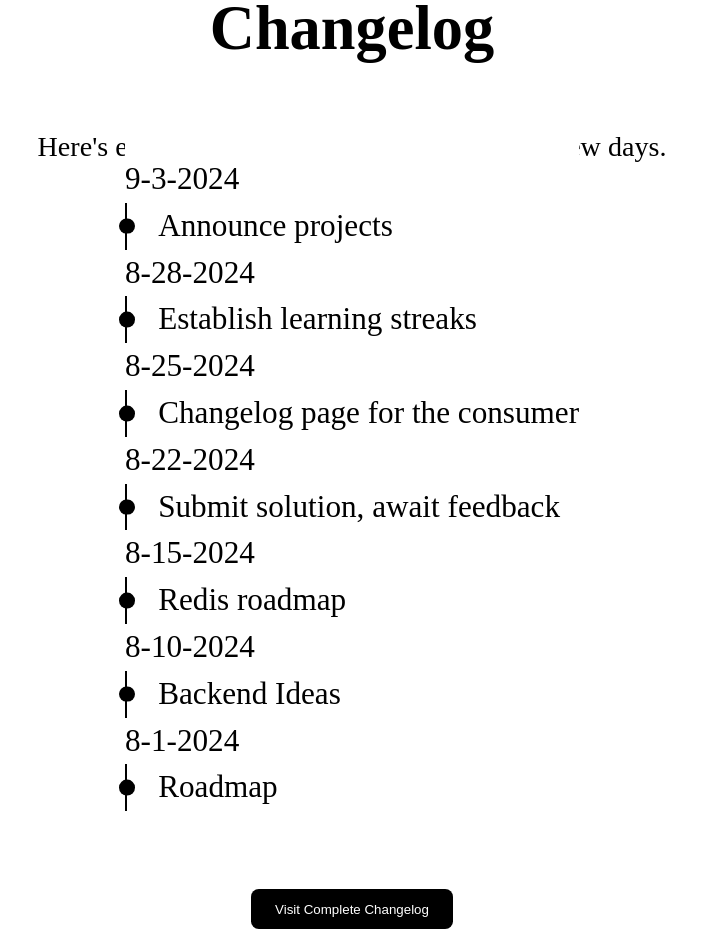
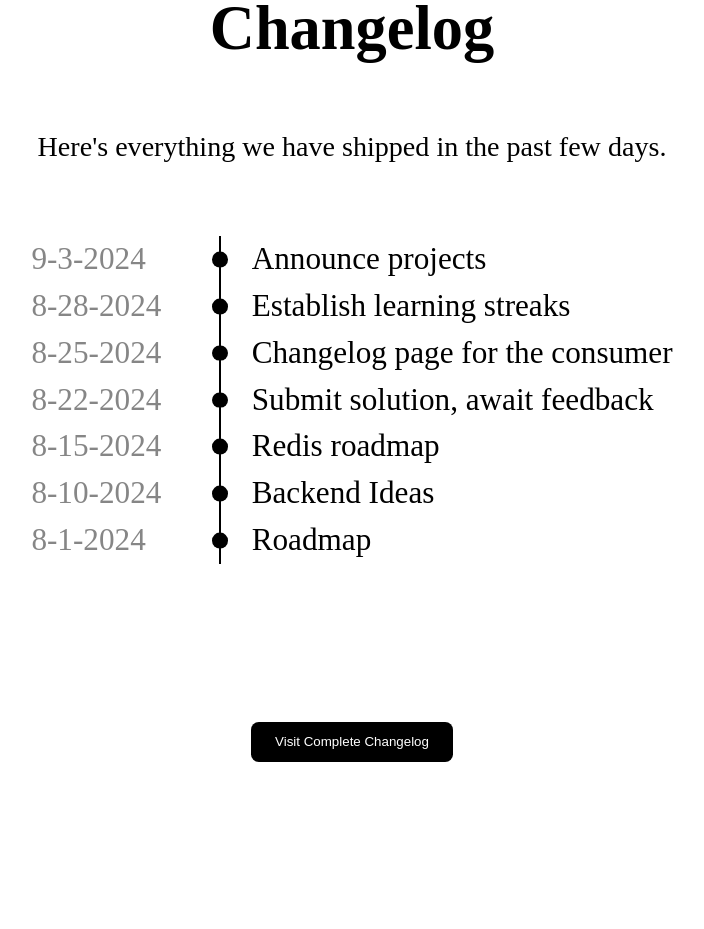
Before and after one commit to DamianS-eng/Changelog-Test, a plain HTML site: page index.html in a window 1280 px wide. Shown: the whole page, without its empty margins (288-992 px from the left). After the commit the page ends 800 px from the top, so only its background shows below. Drawn offline with Linux system fonts and the light colour scheme.

Commit message:
Based on changes to js, having span next to li

```diff
--- a/docs/styles.css
+++ b/docs/styles.css
@@ -37,26 +37,27 @@ ul {
 ul, li {
   list-style-position: revert-layer;
 }
-.log {
+ul .log {
+  display: inline;
   position: relative;
   border-left: .15ch var(--clr-txt) solid;
   padding-left: 2ch;
 }
+ul .date {
+  display: inline-block;
+  color: rgb(134, 134, 134);
+  width: 12ch;
+}
 .log::before {
   content: '';
   position: absolute;
+  width: 1ch;
   aspect-ratio: 1;
-  left: -.5ch;
+  left: -.55ch;
   top: 0;
-  width: 1ch;
   background: var(--clr-txt);
   border-radius: 50%;
-  transform: translateY(100%);
-}
-.log .date {
-  color: rgb(134, 134, 134);
-  position: absolute;
-  left: -8rem;
+  transform: translateY(55%);
 }
 #log {
   width: fit-content;
@@ -79,12 +80,20 @@ button:hover, button:focus-within {
   box-shadow: 0 .25ch 1ch var(--clr-txt);
 }
 @supports (display: grid) {
+  body, ul {
+    display: grid;
+  }
   body {
     margin: 10rem;
     height: calc(100svh - 20rem);
-    display: grid;
     grid-template-rows: 4rem 1fr 4rem;
     place-items: center;
+  }
+  ul {
+    grid-template-columns: 12ch 1fr;
+  }
+  .log::before {
+     transform: translateY(100%);
   }
   @media (orientation: landscape) {
     body {
```
